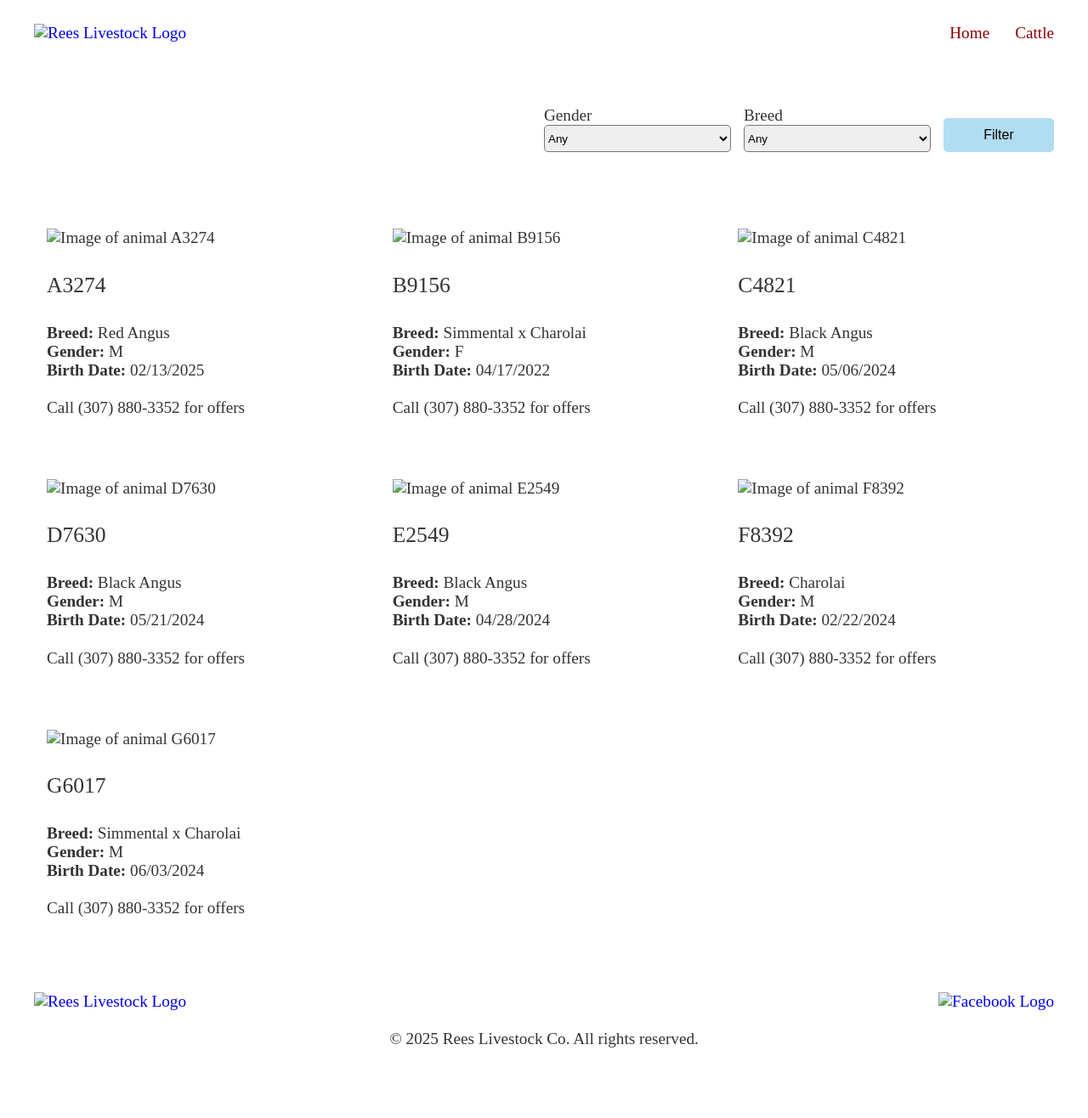
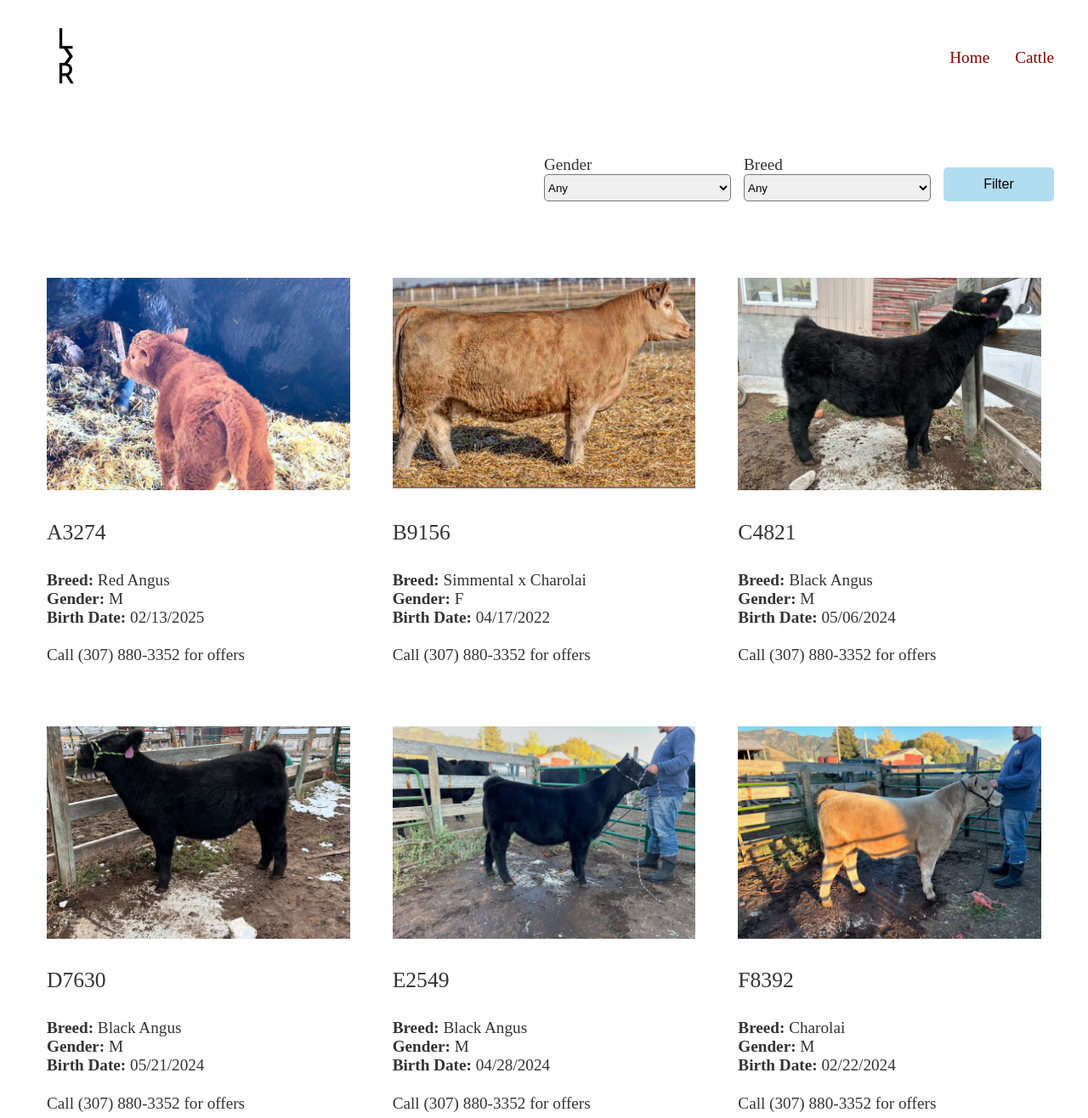
Before and after one commit to cameroncrook/WDD131, a plain HTML site: page reeslivestock/cattle.html in a window 1280 px wide. Shown: the top 1316 px of the page at 85% size. Before the commit the page ends 1285 px from the top, so only its background shows below. Drawn offline with Linux system fonts and the light colour scheme; the site is published under a folder, as on GitHub Pages, so addresses that start at the root find nothing; a web font is replaced by a local one.

Commit message:
image error

```diff
--- a/reeslivestock/cattle.html
+++ b/reeslivestock/cattle.html
@@ -5,14 +5,14 @@
     <meta name="viewport" content="width=device-width, initial-scale=1.0">
     <meta name="description" content="Located in the heart of Star Valley, Wyoming, we specialize in raising top-quality club calves and Charolais cattle. Dedicated to superior genetics, sound structure, and champion bloodlines, we provide premium livestock for show and breeding programs. Explore our herd and discover your next winner!">
     <meta name="author" content="Cameron Crook">
-    <link rel="icon" href="/WDD131/images/Rees_Livestock_logo.png" type="image/x-icon">
+    <link rel="icon" href="images/rees_Livestock_logo.png" type="image/x-icon">
     <title>Rees Livestock | Cattle</title>
     <link rel="stylesheet" href="styles/style.css">
     <script src="cattle.js" type="module" defer></script>
 </head>
 <body>
     <header>
-        <a href="/WDD131/reeslivestock/"><img class="logo" src="/WDD131/images/Rees_Livestock_logo.png" alt="Rees Livestock Logo" width="75"></a>
+        <a href="/WDD131/reeslivestock/"><img class="logo" src="images/rees_Livestock_logo.png" alt="Rees Livestock Logo" width="75"></a>
         <nav>
             <a href="/WDD131/reeslivestock/">Home</a>
             <a href="/WDD131/reeslivestock/cattle.html">Cattle</a>
@@ -44,8 +44,8 @@
     </main>
     <footer>
         <div class="logos">
-            <a href="/WDD131/reeslivestock/"><img class="logo" src="/WDD131/images/rees_livestock_logo.png" alt="Rees Livestock Logo" width="75"></a>
-            <a href="https://www.facebook.com/profile.php?id=61560579623642"><img class="logo" src="/WDD131/images/Facebook_Logo_Primary.png" alt="Facebook Logo" width="75"></a>
+            <a href="/WDD131/reeslivestock/"><img class="logo" src="images/rees_livestock_logo.png" alt="Rees Livestock Logo" width="75"></a>
+            <a href="https://www.facebook.com/profile.php?id=61560579623642"><img class="logo" src="images/Facebook_Logo_Primary.png" alt="Facebook Logo" width="75"></a>
         </div>
         <p>&copy; 2025 Rees Livestock Co. All rights reserved.</p>
     </footer>
--- a/reeslivestock/index.html
+++ b/reeslivestock/index.html
@@ -5,7 +5,7 @@
     <meta name="viewport" content="width=device-width, initial-scale=1.0">
     <meta name="description" content="Located in the heart of Star Valley, Wyoming, we specialize in raising top-quality club calves and Charolais cattle. Dedicated to superior genetics, sound structure, and champion bloodlines, we provide premium livestock for show and breeding programs. Explore our herd and discover your next winner!">
     <meta name="author" content="Cameron Crook">
-    <link rel="icon" href="/WDD131/images/rees_livestock_logo.png" type="image/x-icon">
+    <link rel="icon" href="images/rees_livestock_logo.png" type="image/x-icon">
     <title>Rees Livestock</title>
     <link rel="stylesheet" href="styles/style.css">
     <script src="main.js" type="module" defer></script>
@@ -45,8 +45,8 @@
     </main>
     <footer>
         <div class="logos">
-            <a href="/WDD131/reeslivestock/"><img class="logo" src="/WDD131/images/rees_livestock_logo.png" alt="Rees Livestock Logo" width="75"></a>
-            <a href="https://www.facebook.com/profile.php?id=61560579623642"><img class="logo" src="/WDD131/images/Facebook_Logo_Primary.png" alt="Facebook Logo" width="75"></a>
+            <a href="/WDD131/reeslivestock/"><img class="logo" src="images/rees_livestock_logo.png" alt="Rees Livestock Logo" width="75"></a>
+            <a href="https://www.facebook.com/profile.php?id=61560579623642"><img class="logo" src="images/Facebook_Logo_Primary.png" alt="Facebook Logo" width="75"></a>
         </div>
         <p>&copy; 2025 Rees Livestock Co. All rights reserved.</p>
     </footer>
--- a/reeslivestock/templates.mjs
+++ b/reeslivestock/templates.mjs
@@ -1,7 +1,7 @@
 export function cattleCard(animal) {
     return `
     <div class="cattle-card">
-        <img src="/WDD131/images/${animal.image}" alt="Image of animal ${animal.id}">
+        <img src="images/${animal.image}" alt="Image of animal ${animal.id}">
         <div class="cattle-card-content">
             <p class="card-title">${animal.id}</p>
 
```
